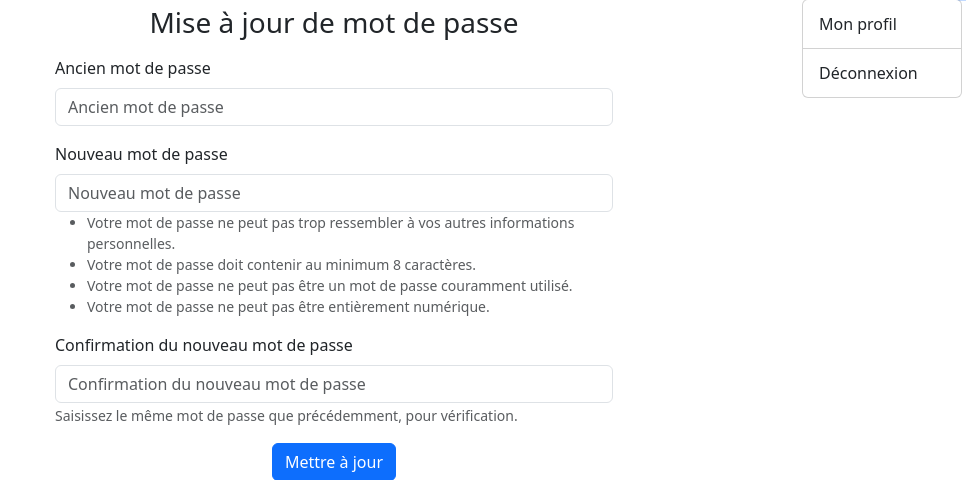
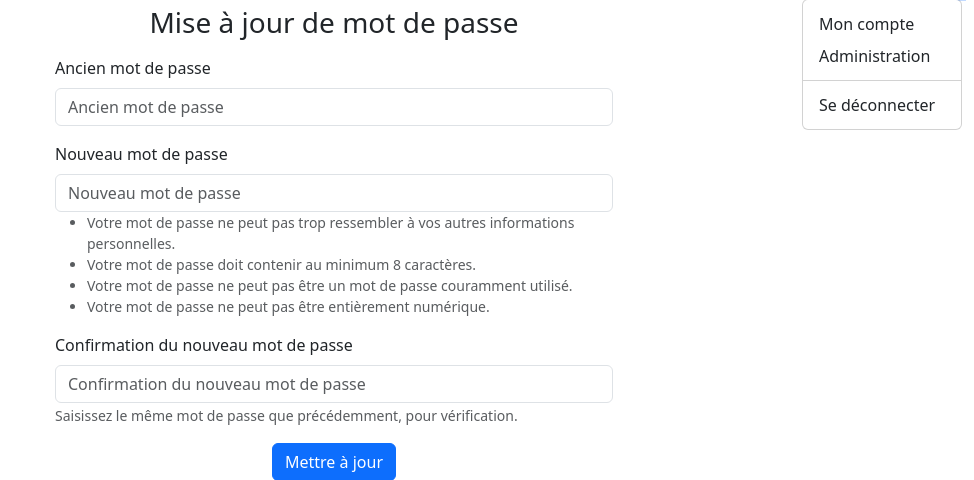
Before and after one commit to aurechabnv/django-pystock, a Django app: page /auth/password-change/ in a window 1280 px wide, after a click that opens the changed part. Shown: the part 52-532 px from the top of the page, without its empty margins (306-1280 px from the left). Run offline with Django 5.2, Linux system fonts and the light colour scheme; the visitor is signed in with stand-in values (Sample User, id 1); parts of the project's set-up code (start-up, migrations or seed data) failed here and were passed over; some libraries are stand-ins or nearby versions.

Commit message:
Add admin console link for superuser

```diff
--- a/templates/base.html
+++ b/templates/base.html
@@ -32,11 +32,14 @@
                             {{ user.username | capfirst }}
                             </a>
                             <ul class="dropdown-menu dropdown-menu-end">
-                            <li><a class="dropdown-item" href="{% url 'account:profile' %}">Mon profil</a></li>
+                                <li><a class="dropdown-item" href="{% url 'account:profile' %}">Mon compte</a></li>
+                                {% if user.is_superuser %}
+                                <li><a class="dropdown-item" href="{% url 'admin:index' %}">Administration</a></li>
+                                {% endif %}
                                 <li><hr class="dropdown-divider"></li>
                                 <li><form action="{% url 'account:logout' %}" method="post">
                                     {% csrf_token %}
-                                <button class="dropdown-item" type="submit">Déconnexion</button>
+                                    <button class="dropdown-item" type="submit">Se déconnecter</button>
                                 </form></li>
                             </ul>
                         </li>
```
Lines whose indentation alone changed are shown as unchanged.
